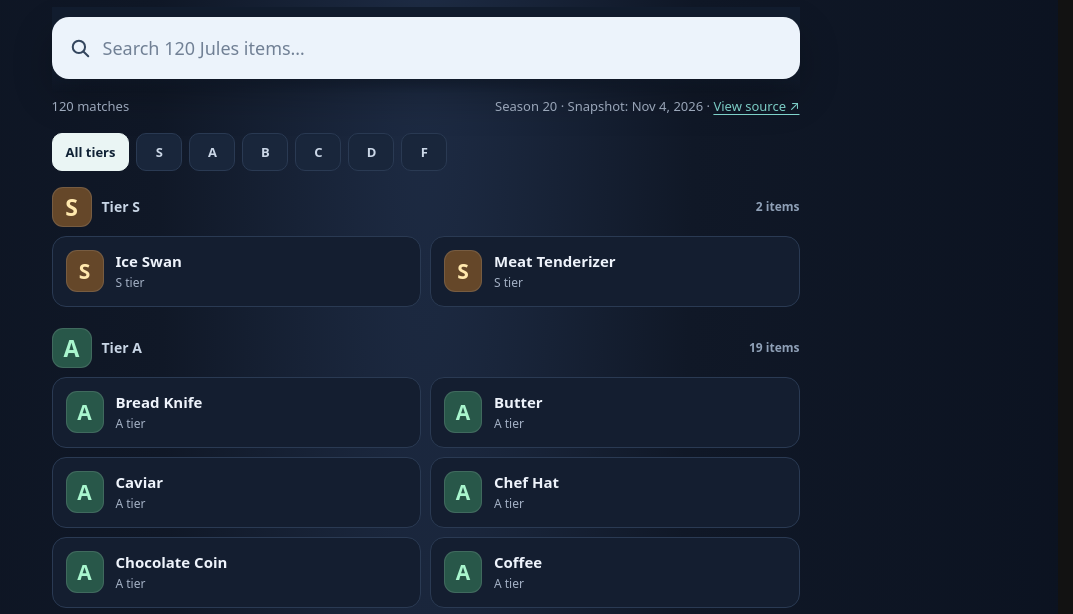
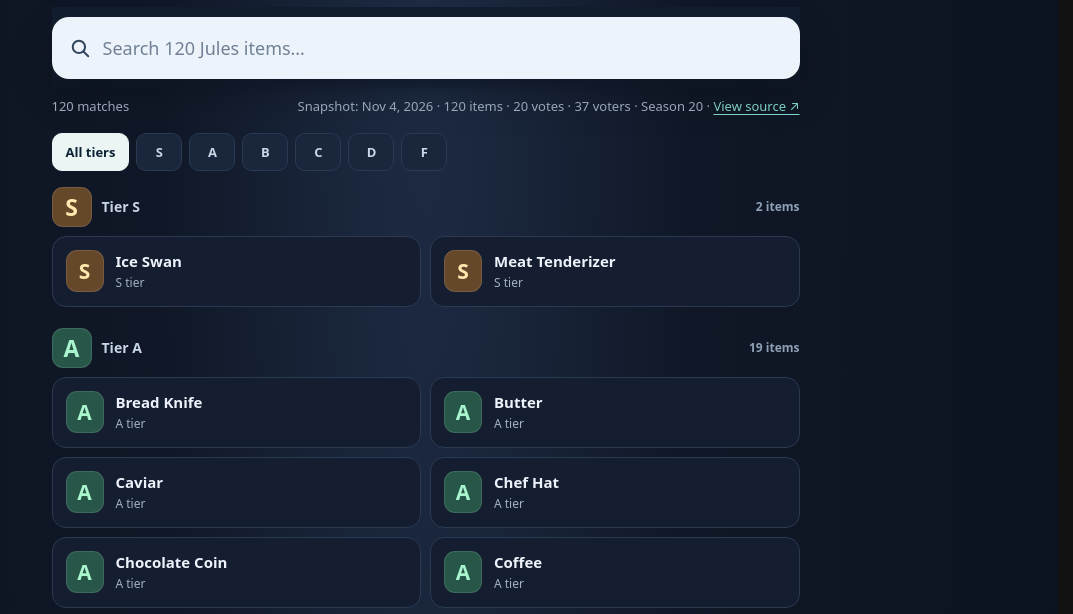
Before and after one commit to turtle328/bazaar-item-rankings, a plain HTML site: page index.html in a window 1280 px wide. Shown: the part 135-749 px from the top of the page, without its empty margins (207-1280 px from the left). Drawn offline with Linux system fonts and the light colour scheme.

Commit message:
Show snapshot item, vote and voter counts alongside source

```diff
--- a/index.html
+++ b/index.html
@@ -56,7 +56,7 @@ footer{margin-top:28px;color:#94a5bc;font-size:12px;line-height:1.7;border-top:1
 <button class="clear" id="clear" aria-label="Clear search" type="button">×</button>
 </div>
 </section>
-<div class="meta"><span id="resultCount" aria-live="polite">120 items</span><span>Season 20 · Snapshot: Nov 4, 2026 · <a href="https://unduel.com/u/bazaardb/jules-items-the-bazaar-xk4xys8GR2Xky27m8C9ES/tier-list" target="_blank" rel="noopener noreferrer" aria-label="View original Jules tier list on Unduel">View source ↗</a></span></div>
+<div class="meta"><span id="resultCount" aria-live="polite">120 items</span><span>Snapshot: <time datetime="2026-11-04">Nov 4, 2026</time> · 120 items · 20 votes · 37 voters · Season 20 · <a href="https://unduel.com/u/bazaardb/jules-items-the-bazaar-xk4xys8GR2Xky27m8C9ES/tier-list" target="_blank" rel="noopener noreferrer" aria-label="View original Jules tier list on Unduel">View source ↗</a></span></div>
 <nav class="filters" aria-label="Filter by tier" id="filters"></nav>
 <div id="results" aria-live="off"></div>
 <footer>Rankings are a <strong>snapshot</strong> of the <a href="https://unduel.com/u/bazaardb/jules-items-the-bazaar-xk4xys8GR2Xky27m8C9ES/tier-list" target="_blank" rel="noopener noreferrer">Jules item tier list on Unduel</a> (Season 20, November 4, 2026). They are community rankings, not universal game rules, and do not automatically update. The search works entirely on your device after installation.</footer>
```
